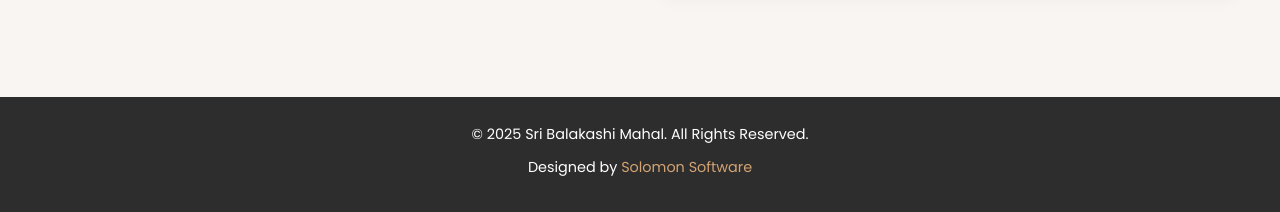
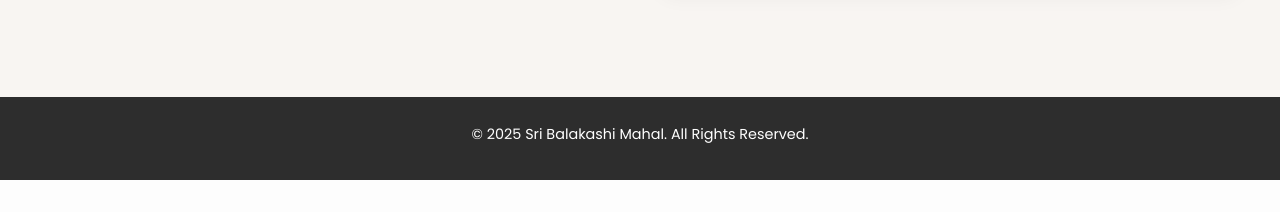
Before and after one commit to aarush67/sribalakashimahal, a website: page index.html in a window 1280 px wide. Shown: the part 3200-3412 px from the top of the page. After the commit the page ends 3380 px from the top, so only its background shows below. Drawn offline with Linux system fonts and the light colour scheme.

Commit message:
Update index.html

```diff
--- a/index.html
+++ b/index.html
@@ -135,7 +135,6 @@
   <footer class="footer">
     <div class="container">
       <p>© 2025 Sri Balakashi Mahal. All Rights Reserved.</p>
-      <p>Designed by <a href="https://www.solomondomain.com" target="_blank">Solomon Software</a></p>
     </div>
   </footer>
 
```
